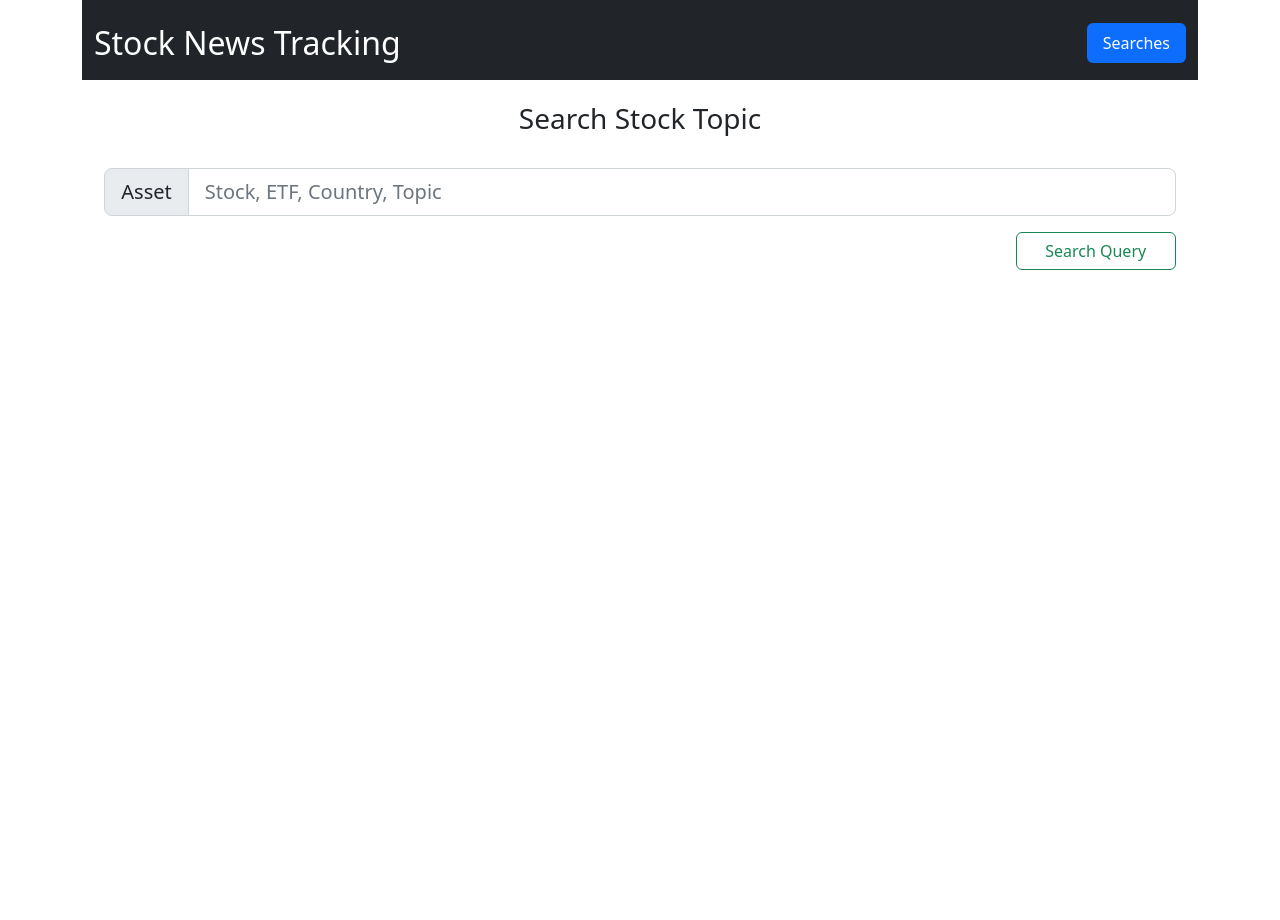
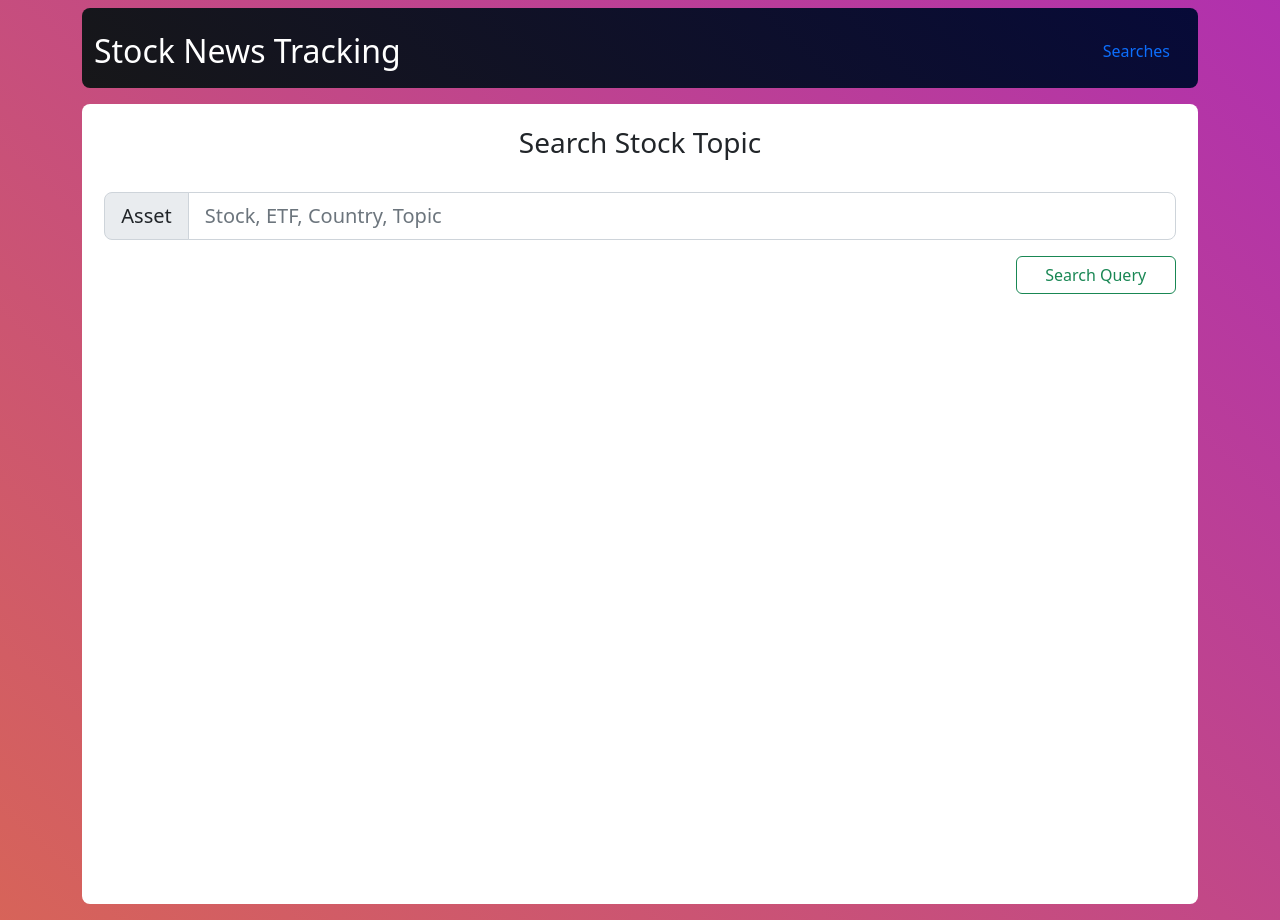
Before and after one commit to Sakthibats/FinNews_Webapp, a React (Create React App) app in the folder client/: page / in a window 1280 px wide. Before the commit the page ends 800 px from the top, so only its background shows below. Built offline with nearby package versions, Linux system fonts and the light colour scheme.

Commit message:
css changes

```diff
--- a/client/src/components/Chart.js
+++ /dev/null
@@ -1,10 +0,0 @@
-import React from 'react'
-
-
-function Chart() {
-  return (
-    <div>Chart</div>
-  )
-}
-
-export default Chart
--- a/client/src/components/Header.js
+++ b/client/src/components/Header.js
@@ -9,10 +9,10 @@ function Header() {
   const splitLocation = pathname.split("/");
 
   return (
-    <nav className="navbar navbar-dark bg-dark align-items-end" style={{"height":"10vh"}}>
+    <nav className="navbar navbar-dark align-items-end navbarbg rounded-3 mb-3 mt-2" style={{"height":"10vh"}}>
       <div className="container-md">
         <a className="navbar-brand fs-2" href="/">Stock News Tracking</a>
-        <ul className="nav justify-content-end nav-pills">
+        <ul className="nav justify-content-end">
           <li className="nav-item">
             <a className={splitLocation[1] === "" ? "nav-link active" : "nav-link"} href="/">Searches</a>
           </li>
--- a/client/src/components/Search.js
+++ b/client/src/components/Search.js
@@ -25,7 +25,7 @@ function Search() {
   }
 
   return (
-    <div className="d-flex main mb-3">
+    <div className="d-flex main rounded-3 mb-3">
       <h3>Search Stock Topic</h3>
       <form onSubmit={test}>
         <div className="input-group input-group-lg mt-4">
--- a/client/src/components/TableNews.js
+++ b/client/src/components/TableNews.js
@@ -1,6 +1,4 @@
 import React from 'react'
-import Chart from './Chart'
-
 
 function TableNews(props) {
     console.log(props.items)
@@ -8,13 +6,11 @@ function TableNews(props) {
     return (
         <div className='d-flex flex-column'>
             <h3>Latest news about: <span className='text-info'>{props.topic}</span></h3>
-            <Chart data ={props.item} />
             <div className='d-flex'>
                 <table className='table table-hover'>
                     <thead>
                         <tr className='table-dark'>
                             <th scope="col">Title</th>
-                            <th scope="col">Sentiment</th>
                             <th scope="col">Publisher</th>
                             <th scope="col" style={{"width":"30vh"}}>DateTime</th>
                         </tr>
@@ -22,9 +18,9 @@ function TableNews(props) {
                     <tbody>
                         {props.items.map((ele)=>{
                             return (
-                                <tr key={ele.title+ele.publisher+ele.datetime} className={ele.sentiment==="Negative"?"table-danger":(ele.sentiment==="Positive"?"table-success":null)}>
+                                <tr key={ele.title+ele.publisher+ele.datetime}>
                                     <td title={ele.link}><a href={ele.link}>{ele.title}</a></td>
-                                    <td className={ele.sentiment==="Negative"?"fw-bold text-danger":(ele.sentiment==="Positive"?"fw-bold text-success":null)}>{ele.sentiment}</td>
+                                    {/* <td className={ele.sentiment==="Negative"?"fw-bold text-danger":(ele.sentiment==="Positive"?"fw-bold text-success":null)}>{ele.sentiment}</td> */}
                                     <td>{ele.publisher}</td>
                                     <td>{ele.datetime.split("T")[0]}</td>
                                 </tr>
--- a/client/src/index.css
+++ b/client/src/index.css
@@ -1,15 +1,41 @@
 .main{
     display: flex;
     flex-direction: column;
-    height: 80%;
+    min-height: 100vh;
+    background-color: white;
     text-align: center;
     align-content: center;
     padding: 2%;
 }
+.navbarbg{
+    background: linear-gradient(223deg, #070a38, #171719);
+
+}
 
 .fullapp{
-    height: 100vh;
+    min-height: 100vh;
     display: flex;
+    background: linear-gradient(223deg, #b62f57, #8c00ff, #ff9900);
+    background-size: 600% 600%;
+    -webkit-animation: AnimationName 20s ease infinite;
+    -moz-animation: AnimationName 20s ease infinite;
+    animation: AnimationName 20s ease infinite;
+}
+
+@-webkit-keyframes AnimationName {
+    0%{background-position:87% 0%}
+    50%{background-position:14% 100%}
+    100%{background-position:87% 0%}
+}
+@-moz-keyframes AnimationName {
+    0%{background-position:87% 0%}
+    50%{background-position:14% 100%}
+    100%{background-position:87% 0%}
+}
+@keyframes AnimationName {
+    0%{background-position:87% 0%}
+    50%{background-position:14% 100%}
+    100%{background-position:87% 0%}
 }
 
 .linkable{
```
Also changed, not shown: 1 other file (tests, documents, lock files or other folders).
